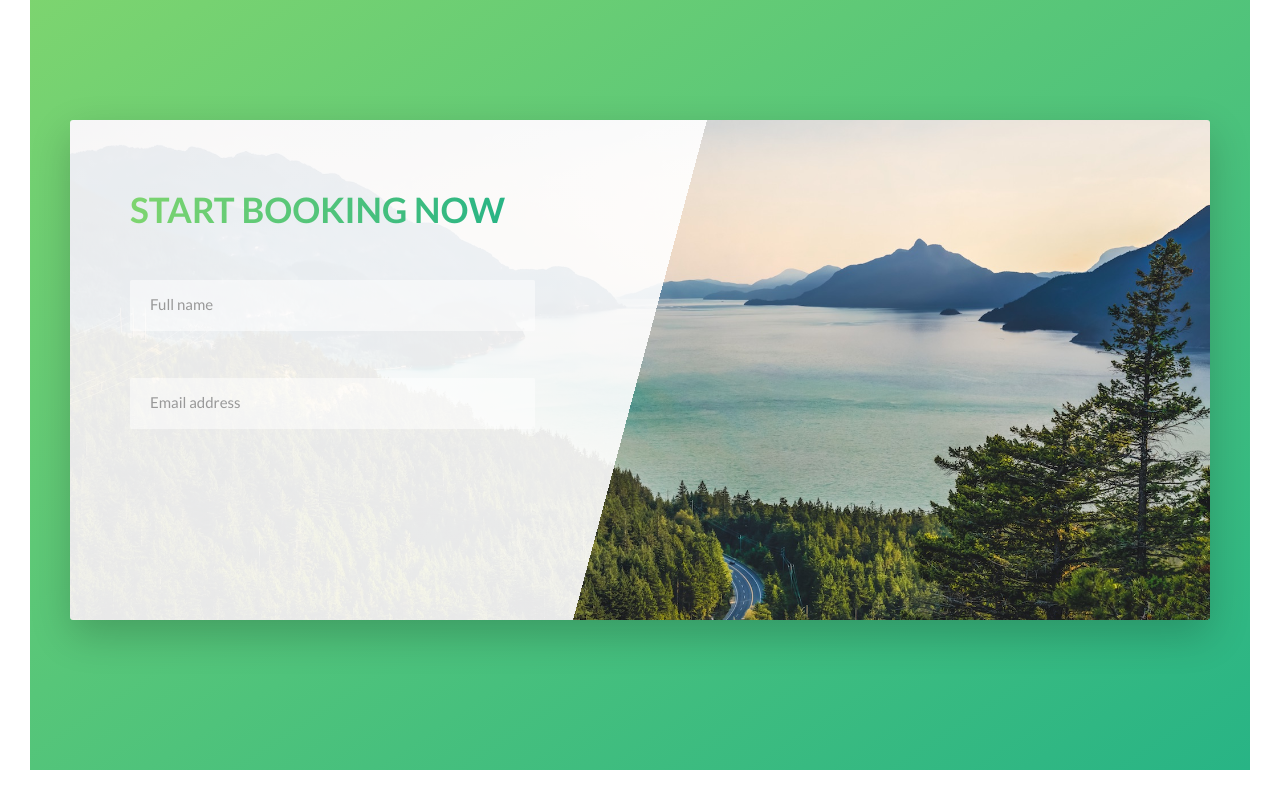
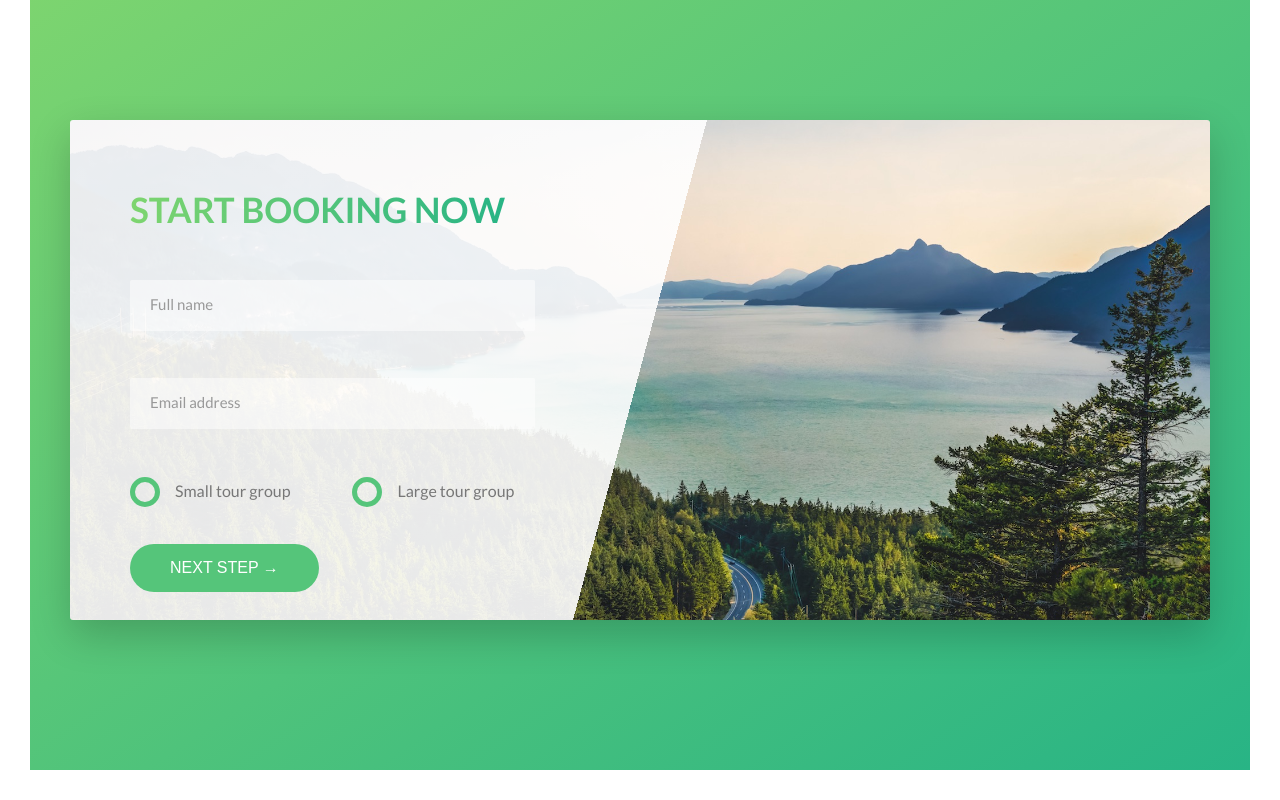
Before and after one commit to rawwrr/Natours-web-site, a website: page index.html in a window 1280 px wide. Shown: the part 4492-5292 px from the top of the page. Drawn offline with Linux system fonts and the light colour scheme.

Commit message:
finished booking section

```diff
--- a/index.html
+++ b/index.html
@@ -337,6 +337,38 @@
                   />
                   <label for="email" class="form__label">Email address</label>
                 </div>
+
+                <div class="form__group u-margin-bottom-medium">
+                  <div class="form__radio-group">
+                    <input
+                      type="radio"
+                      class="form__radio-input"
+                      id="small"
+                      name="size"
+                    />
+                    <label for="small" class="form__radio-label">
+                      <span class="form__radio-button"></span> Small tour
+                      group</label
+                    >
+                  </div>
+
+                  <div class="form__radio-group">
+                    <input
+                      type="radio"
+                      class="form__radio-input"
+                      id="large"
+                      name="size"
+                    />
+                    <label for="large" class="form__radio-label">
+                      <span class="form__radio-button"></span>
+                      Large tour group</label
+                    >
+                  </div>
+                </div>
+
+                <div class="form__group">
+                  <button class="btn btn--green">Next step &rarr;</button>
+                </div>
               </form>
             </div>
           </div>
--- a/sass/base/_utilities.scss
+++ b/sass/base/_utilities.scss
@@ -1,20 +1,20 @@
 .u-center-text {
-  text-align: center;
+  text-align: center !important;
 }
 
 .u-margin-bottom-small {
-  margin-bottom: 1.5rem;
+  margin-bottom: 1.5rem !important;
 }
 .u-margin-bottom-medium {
-  margin-bottom: 4rem;
+  margin-bottom: 4rem !important;
 }
 .u-margin-bottom-big {
-  margin-bottom: 8rem;
+  margin-bottom: 8rem !important;
 }
 
 .u-margin-top-big {
-  margin-top: 8rem;
+  margin-top: 8rem !important;
 }
 .u-margin-top-huge {
-  margin-top: 10rem;
+  margin-top: 10rem !important;
 }
--- a/sass/components/_button.scss
+++ b/sass/components/_button.scss
@@ -1,4 +1,5 @@
 .btn {
+  &,
   &:link,
   &:visited {
     text-transform: uppercase;
@@ -9,6 +10,10 @@
     transition: all 0.2s;
     position: relative;
     font-size: $default-font-size;
+
+    //Change for the <button> element
+    border: none;
+    cursor: pointer;
   }
 
   &:hover {
@@ -21,7 +26,9 @@
     }
   }
 
-  &:active {
+  &:active,
+  &:focus {
+    outline: none;
     transform: translateY(-0.1rem);
     box-shadow: 0 0.5rem 1rem rgba($color-black, 0.2);
   }
--- a/sass/components/_form.scss
+++ b/sass/components/_form.scss
@@ -14,6 +14,7 @@
     border-bottom: 3px solid transparent;
     width: 90%;
     display: block;
+    transition: all 0.3s;
 
     &:focus {
       outline: none;
@@ -44,4 +45,50 @@
     visibility: hidden;
     transform: translateY(-4rem);
   }
+
+  &__radio-group {
+    width: 49%;
+    display: inline-block;
+  }
+
+  &__radio-input {
+    display: none;
+  }
+
+  &__radio-label {
+    font-size: $default-font-size;
+    cursor: pointer;
+    position: relative;
+    padding-left: 4.5rem;
+  }
+
+  &__radio-button {
+    height: 3rem;
+    width: 3rem;
+    border: 5px solid $color-primary;
+    border-radius: 50%;
+    display: inline-block;
+    position: absolute;
+    left: 0;
+    top: -0.4rem;
+
+    &::after {
+      content: "";
+      display: block;
+      height: 1.3rem;
+      width: 1.3rem;
+      border-radius: 50%;
+      position: absolute;
+      top: 50%;
+      left: 50%;
+      transform: translate(-50%, -50%);
+      background-color: $color-primary;
+      opacity: 0;
+      transition: opacity 0.2s;
+    }
+  }
+
+  &__radio-input:checked ~ &__radio-label &__radio-button::after {
+    opacity: 1;
+  }
 }
```
Also changed, not shown: css/style.css.
